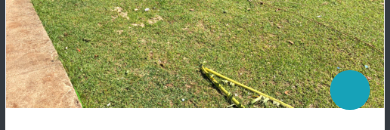
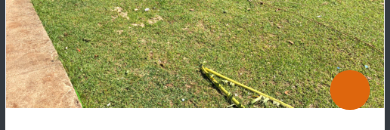
Before and after one commit to makotoMKTdc/wagyu_price, a plain HTML site: page index.html in a window 390 px wide. Shown: the part 714-844 px from the top of the page. Drawn offline with Linux system fonts and the light colour scheme.

Commit message:
スムーススクロールボタンをオレンジに変更、ボタン押下時に上へスムーススクロールするように変更

```diff
--- a/css/style.css
+++ b/css/style.css
@@ -45,10 +45,16 @@ p {
     position: fixed;
     right: 20px;
     bottom: 20px;
-    background-color: #17a2b8;
+    background-color: #DE660D;;
   }
 }
 
+#page-top a {
+  display: inline-block;
+  width: 100%;
+  height: 100%;
+  border-radius: 50%;
+}
 
 .submit-color {
   background-color: #17a2b8;
```
